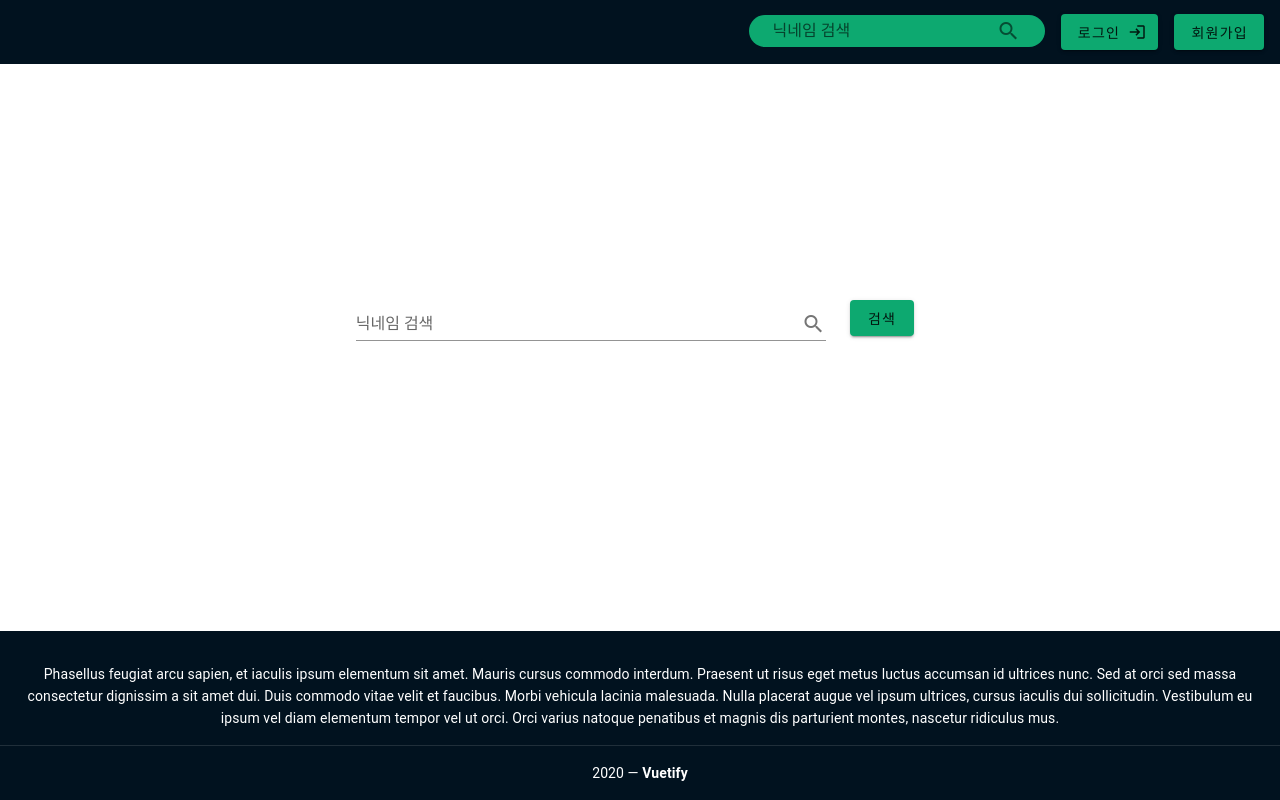
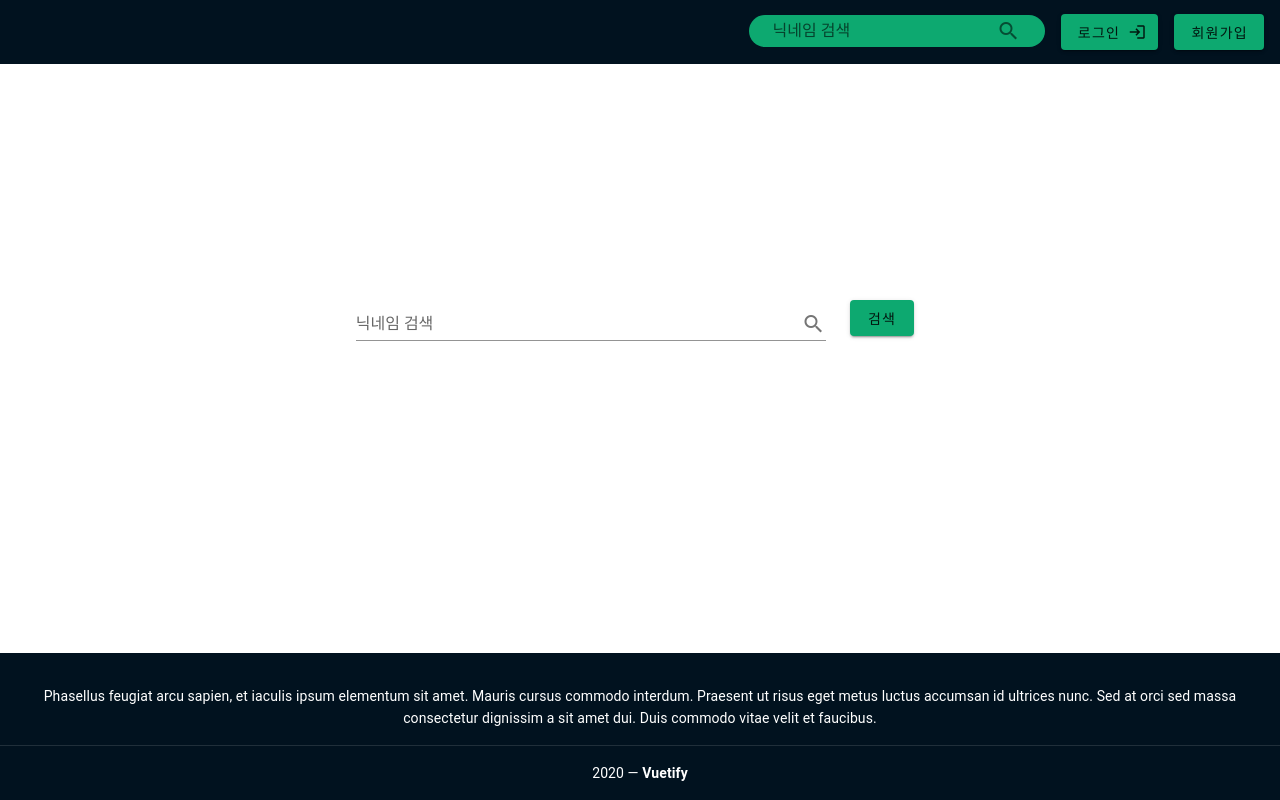
Before and after one commit to bright-jun/LOLBTI, a Vue app in the folder frontend/: page / in a window 1280 px wide. Built offline with nearby package versions, Linux system fonts and the light colour scheme; the HTML template or start-up script is replaced by a standard one.

Commit message:
footer 수정

```diff
--- a/frontend/src/components/Footer.vue
+++ b/frontend/src/components/Footer.vue
@@ -11,11 +11,7 @@
         Phasellus feugiat arcu sapien, et iaculis ipsum elementum sit amet.
         Mauris cursus commodo interdum. Praesent ut risus eget metus luctus
         accumsan id ultrices nunc. Sed at orci sed massa consectetur dignissim a
-        sit amet dui. Duis commodo vitae velit et faucibus. Morbi vehicula
-        lacinia malesuada. Nulla placerat augue vel ipsum ultrices, cursus
-        iaculis dui sollicitudin. Vestibulum eu ipsum vel diam elementum tempor
-        vel ut orci. Orci varius natoque penatibus et magnis dis parturient
-        montes, nascetur ridiculus mus.
+        sit amet dui. Duis commodo vitae velit et faucibus.
       </v-card-text>
 
       <v-divider></v-divider>
```
